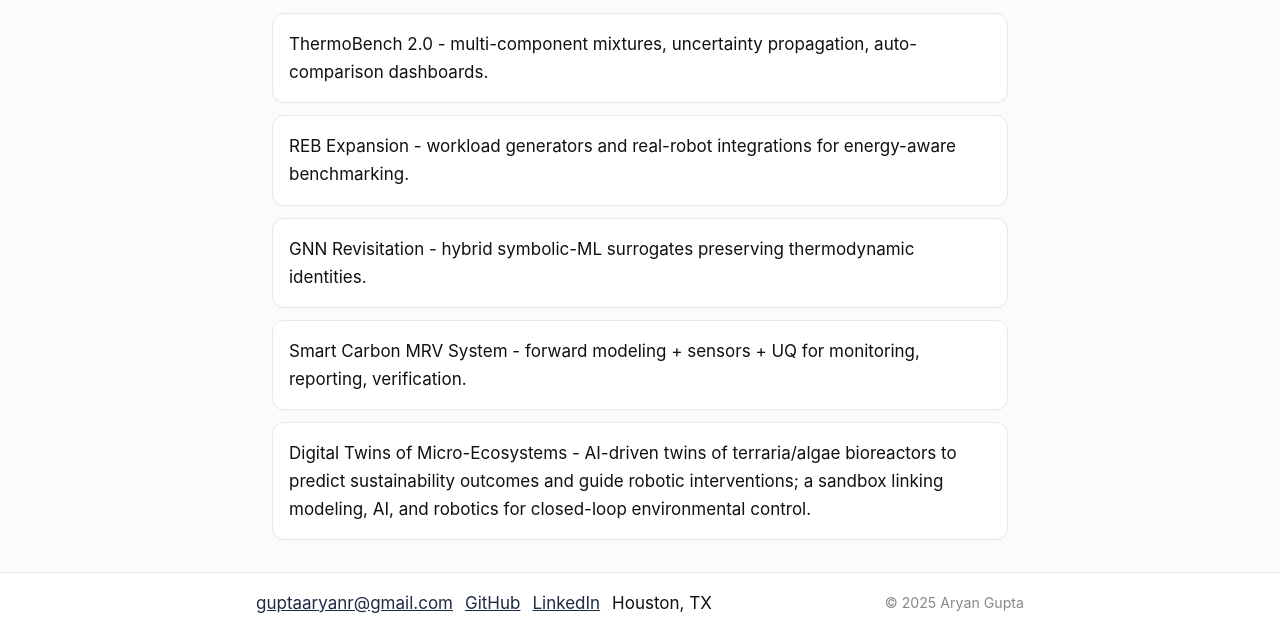
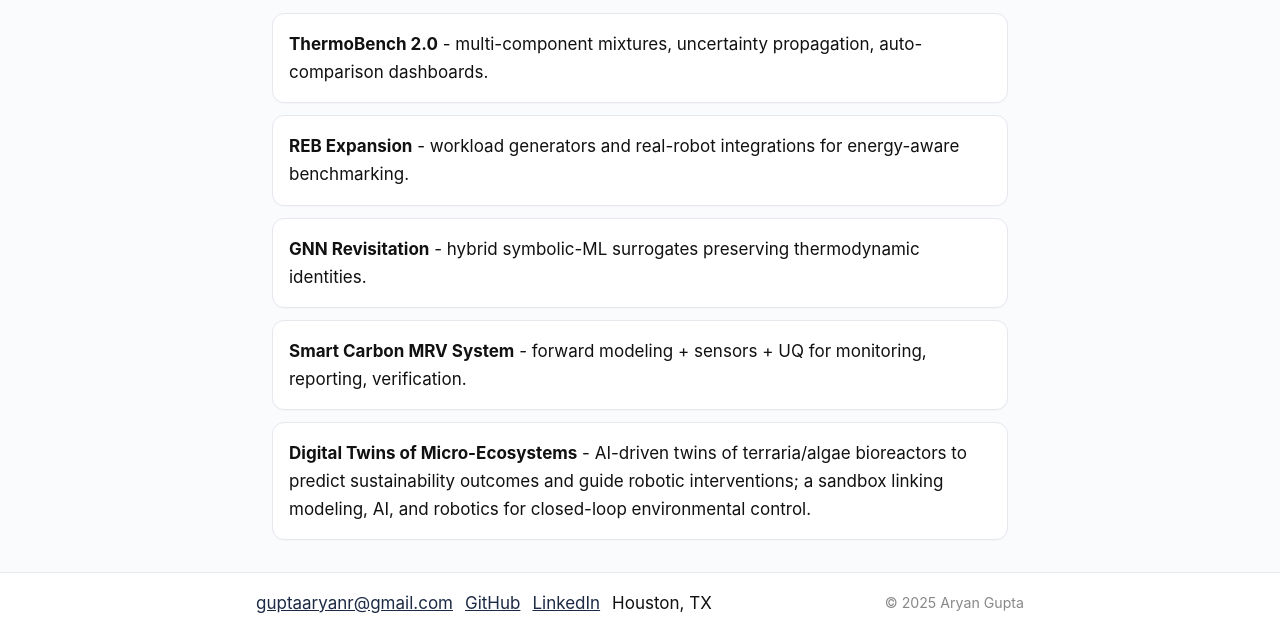
Before and after one commit to guptaaryanr/guptaaryanr.github.io, a plain HTML site: page ongoing.html in a window 1280 px wide. Shown: the part 210-843 px from the top of the page. Drawn offline with Linux system fonts and the light colour scheme.

Commit message:
minor style changes

```diff
--- a/ongoing.html
+++ b/ongoing.html
@@ -48,16 +48,17 @@
         </header>
 
         <ul class="cards">
-            <li class="card">ThermoBench 2.0 - multi-component mixtures, uncertainty propagation, auto-comparison
-                dashboards.</li>
-            <li class="card">REB Expansion - workload generators and real-robot integrations for energy-aware
-                benchmarking.</li>
-            <li class="card">GNN Revisitation - hybrid symbolic-ML surrogates preserving thermodynamic identities.</li>
-            <li class="card">Smart Carbon MRV System - forward modeling + sensors + UQ for monitoring, reporting,
-                verification.</li>
-            <li class="card">Digital Twins of Micro-Ecosystems - AI-driven twins of terraria/algae bioreactors to
-                predict sustainability outcomes and guide robotic interventions; a sandbox linking modeling, AI, and
-                robotics for closed-loop environmental control.</li>
+            <li class="card"><strong>ThermoBench 2.0</strong> - multi-component mixtures, uncertainty propagation,
+                auto-comparison dashboards.</li>
+            <li class="card"><strong>REB Expansion</strong> - workload generators and real-robot integrations for
+                energy-aware benchmarking.</li>
+            <li class="card"><strong>GNN Revisitation</strong> - hybrid symbolic-ML surrogates preserving thermodynamic
+                identities.</li>
+            <li class="card"><strong>Smart Carbon MRV System</strong> - forward modeling + sensors + UQ for monitoring,
+                reporting, verification.</li>
+            <li class="card"><strong>Digital Twins of Micro-Ecosystems</strong> - AI-driven twins of terraria/algae
+                bioreactors to predict sustainability outcomes and guide robotic interventions; a sandbox linking
+                modeling, AI, and robotics for closed-loop environmental control.</li>
         </ul>
     </main>
 
```
Also changed, not shown: notes.html (+1 -1 lines).
